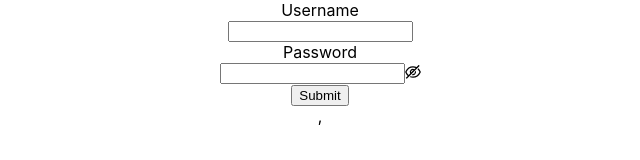
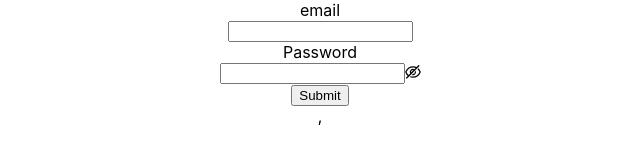
Before and after one commit to buigiaanfb1/exe201_fptufood, a React (Create React App) app: page / in a window 1280 px wide. Shown: the top 160 px of the page, without its empty margins (320-960 px from the left). Built offline with nearby package versions, Linux system fonts and the light colour scheme.

Commit message:
feat(@loginBox) : setup login

```diff
--- a/src/app/component/login.tsx
+++ b/src/app/component/login.tsx
@@ -1,13 +1,26 @@
 
 import { Button, Form, Input } from 'antd';
+import { signInWithEmailAndPassword } from 'firebase/auth';
 import React, { useEffect, useState } from 'react';
+import { LoginModel } from '../models/LoginModel';
+import { auth } from "../firebase/firebase-config";
 
 const LoginBox: React.FC = () => {
     const [emailInput, setEmailInput] = useState<string>('')
     const [passwordInput, setPasswordInput] = useState<string>('')
 
-    const onSubmit = (values: any) => {
-        console.log('Success:', values);
+    const onSubmit = async (data: LoginModel) => {
+        const { email, password } = data
+        try {
+            const user = await signInWithEmailAndPassword(
+                auth,
+                email,
+                password
+            );
+            console.log(user);
+        } catch (error: any) {
+            console.log(error.message);
+        }
     };
     return (
         <Form
@@ -19,8 +32,8 @@ const LoginBox: React.FC = () => {
             autoComplete="off"
         >
             <Form.Item
-                label="Username"
-                name="username"
+                label="email"
+                name="email"
                 rules={[{ required: true, message: 'Please input your username!' }]}
             >
                 <Input />
--- a/src/app/firebase/firebase-config.ts
+++ b/src/app/firebase/firebase-config.ts
@@ -1,11 +1,7 @@
-// Import the functions you need from the SDKs you need
+
 import { initializeApp } from "firebase/app";
-import { getAnalytics } from "firebase/analytics";
-// TODO: Add SDKs for Firebase products that you want to use
-// https://firebase.google.com/docs/web/setup#available-libraries
+import { getAuth } from "firebase/auth";
 
-// Your web app's Firebase configuration
-// For Firebase JS SDK v7.20.0 and later, measurementId is optional
 const firebaseConfig = {
     apiKey: "AIzaSyC4Lz8aqipfpSuIgHXh1TlUhDYN1JsSTro",
     authDomain: "fpt-food-1018c.firebaseapp.com",
@@ -18,4 +14,5 @@ const firebaseConfig = {
 
 // Initialize Firebase
 const app = initializeApp(firebaseConfig);
-const analytics = getAnalytics(app);
+
+export const auth = getAuth(app);
--- /dev/null
+++ b/src/app/models/LoginModel.ts
@@ -0,0 +1,4 @@
+export interface LoginModel {
+    email: string;
+    password: string;
+  }
```
Lines whose indentation alone changed are shown as unchanged.
